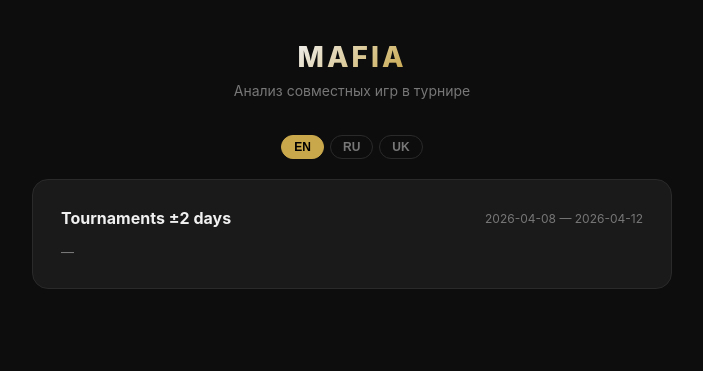
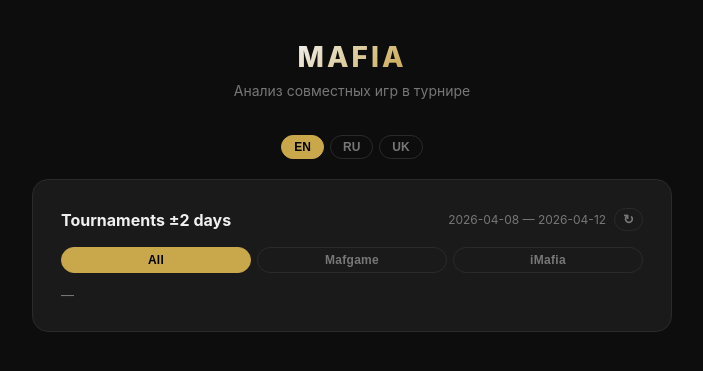
Before and after one commit to kuznetsov-ai/mafia-parser, a Flask app: page / in a window 1280 px wide. Shown: the top 371 px of the page, without its empty margins (288-991 px from the left). Run offline with Flask 2, Linux system fonts and the light colour scheme; data that the repository does not hold is empty.

Commit message:
Fix imafia.org seating parser: use div-based game layout instead of <table>
The parser incorrectly identified the participants list as a game table
because both share a 4-column structure. Rewrote fetch_imafia() to parse
actual game data from div.games_item elements in #tournament-results.
Added source filter tabs, cache refresh, iMafia badges, full docs.

Co-Authored-By: Claude Opus 4.6 (1M context) <noreply@anthropic.com>

```diff
--- a/app.py
+++ b/app.py
@@ -34,6 +34,213 @@ def cache_get(key):
 def cache_set(key, val):
     with _cache_lock:
         _cache[key] = {'val': val, 'ts': time.time()}
+
+
+def cache_bust(url):
+    """Remove a specific URL from cache."""
+    with _cache_lock:
+        keys_to_delete = [k for k in _cache if url in k]
+        for k in keys_to_delete:
+            del _cache[k]
+
+
+# ── imafia.org parser ──────────────────────────────────────────────────────
+
+def _is_game_table(rows):
+    """Check if a table is a game seating table (4 cols, digit seat, player name).
+    Legacy: only used for old-format imafia pages that still use <table> for games.
+    """
+    if len(rows) < 2:
+        return False
+    header_cells = rows[0].find_all(['td', 'th'])
+    header_text = ' '.join(c.get_text(strip=True) for c in header_cells)
+    if 'Гравець' in header_text or ('Б' in header_text and 'Ci' in header_text):
+        return False
+    valid_rows = 0
+    for row in rows:
+        cells = row.find_all('td')
+        if len(cells) != 4:
+            continue
+        seat = cells[0].get_text(strip=True)
+        player = cells[2].get_text(strip=True)
+        if seat.isdigit() and int(seat) <= 15 and re.search(r'[A-Za-zА-Яа-яёЁіІїЇєЄ]', player):
+            valid_rows += 1
+    return valid_rows >= 2
+
+
+def _extract_nick(raw):
+    """Extract nickname from 'Nick(Real Name)' format."""
+    m = re.match(r'^([^(]+)', raw)
+    return m.group(1).strip() if m else raw.strip()
+
+
+def fetch_imafia_tournaments(date_from, date_to):
+    """Fetch imafia.org tournament list filtered by date range."""
+    from bs4 import BeautifulSoup
+
+    cache_key = f'imafia_list:{date_from}:{date_to}'
+    cached = cache_get(cache_key)
+    if cached is not None:
+        return cached
+
+    try:
+        r = SESSION.get('https://imafia.org/tournaments', timeout=15)
+        r.raise_for_status()
+        soup = BeautifulSoup(r.text, 'html.parser')
+    except Exception:
+        return []
+
+    results = []
+    links = [l for l in soup.find_all('a', href=True) if '/tournament/' in l.get('href', '')]
+
+    for l in links:
+        text = l.get_text(separator=' ', strip=True)
+        # Date format: dd.mm.yy — use word boundary to avoid grabbing price digits
+        m = re.match(r'(\d{2})\.(\d{2})\.(\d{2})\b', text)
+        if not m:
+            continue
+        day, month, year = m.groups()
+        year = f'20{year}' if len(year) == 2 else year
+        date_str = f'{year}-{month}-{day}'
+
+        if not (date_from <= date_str <= date_to):
+            continue
+
+        tid = l['href'].split('/')[-1]
+        url = f'https://imafia.org/tournament/{tid}'
+
+        # Get proper name from tournament page h1 (uses the imafia cache)
+        name = _imafia_get_name(url) or f'iMafia #{tid}'
+
+        seating = has_imafia_seating(url)
+
+        results.append({
+            'id': tid,
+            'name': name or f'iMafia #{tid}',
+            'city': '',
+            'country': '',
+            'date': date_str,
+            'stars': '',
+            'online': 'online' in text.lower(),
+            'participants': 0,
+            'has_seating': seating,
+            'url': url,
+            'source': 'imafia',
+        })
+
+    cache_set(cache_key, results)
+    return results
+
+
+def _imafia_get_name(url):
+    """Get tournament name from imafia page (uses cached page data)."""
+    try:
+        from bs4 import BeautifulSoup
+        cache_key = f'imafia_name:{url}'
+        cached = cache_get(cache_key)
+        if cached:
+            return cached
+        r = SESSION.get(url, timeout=10)
+        soup = BeautifulSoup(r.text, 'html.parser')
+        h1 = soup.find('h1')
+        name = h1.get_text(strip=True).replace('share', '').strip() if h1 else ''
+        cache_set(cache_key, name)
+        return name
+    except Exception:
+        return ''
+
+
+def has_imafia_seating(url):
+    """Check if imafia tournament has seating data."""
+    cache_key = f'imafia_seating:{url}'
+    cached = cache_get(cache_key)
+    if cached is not None:
+        return cached
+    try:
+        data = fetch_imafia(url)
+        result = len(data.get('game_tables', [])) > 0
+    except Exception:
+        result = False
+    cache_set(cache_key, result)
+    return result
+
+
+def fetch_imafia(url):
+    """Fetch imafia.org tournament page and return game_tables.
+
+    game_tables: list of lists — each inner list is players at one game table.
+    Games are parsed from div.games_item elements (not <table>).
+    """
+    from bs4 import BeautifulSoup
+
+    cache_key = f'imafia:{url}'
+    cached = cache_get(cache_key)
+    if cached:
+        return cached
+
+    r = SESSION.get(url, timeout=15)
+    r.raise_for_status()
+    soup = BeautifulSoup(r.text, 'html.parser')
+
+    game_tables = []
+
+    # imafia uses div-based layout for games, not <table>
+    results_section = soup.find('div', id='tournament-results')
+    if results_section:
+        game_items = results_section.find_all(
+            'div', class_=lambda c: c and 'games_item_js' in c.split())
+        for gi in game_items:
+            content = gi.find('div', class_='games_item_content')
+            if not content:
+                continue
+            players_in_game = []
+            rows = content.find_all(
+                'div', class_=lambda c: c and 'games_item_tr' in c.split(),
+                recursive=False)
+            for row in rows:
+                tds = row.find_all('div', class_='games_item_td', recursive=False)
+                # Structure: [#seat, role_icon, score, player_name, link, best_move]
+                if len(tds) >= 4:
+                    nick = tds[3].get_text(strip=True)
+                    if nick:
+                        players_in_game.append(nick)
+            if players_in_game:
+                game_tables.append(players_in_game)
+
+    result = {'game_tables': game_tables}
+    cache_set(cache_key, result)
+    return result
+
+
+def imafia_get_players(data):
+    """Get all unique players from imafia game tables."""
+    players = set()
+    for table in data['game_tables']:
+        players.update(table)
+    return sorted(players)
+
+
+def imafia_analyze(data, target_nickname):
+    """Count joint games for target player from imafia data."""
+    joint_games = defaultdict(int)
+    player_games = defaultdict(int)
+    target_games = 0
+
+    for players in data['game_tables']:
+        for p in players:
+            player_games[p] += 1
+        if target_nickname in players:
+            target_games += 1
+            for p in players:
+                if p != target_nickname:
+                    joint_games[p] += 1
+
+    results = [
+        {'player': p, 'joint': c, 'total': player_games[p],
+         'pct': round(c / target_games * 100) if target_games else 0}
+        for p, c in sorted(joint_games.items(), key=lambda x: x[1], reverse=True)
+    ]
+    return results, target_games
 
 
 def get_inertia_data(url):
@@ -202,11 +409,31 @@ def api_tournaments():
 
         result.sort(key=lambda t: t['date'])
 
+        # Add source tag for mafgame tournaments
+        for t in result:
+            t['source'] = 'mafgame'
+
+        # Merge imafia tournaments
+        try:
+            imafia_tournaments = fetch_imafia_tournaments(date_from, date_to)
+            result.extend(imafia_tournaments)
+        except Exception:
+            pass  # Don't fail if imafia is unavailable
+
+        result.sort(key=lambda t: t['date'])
+
         payload = {'tournaments': result, 'date_from': date_from, 'date_to': date_to}
         cache_set(cache_key, payload)
         return jsonify(payload)
     except Exception as e:
         return jsonify({'error': str(e)}), 500
+
+
+def _detect_site(url):
+    """Detect which site the URL belongs to."""
+    if 'imafia.org' in url:
+        return 'imafia'
+    return 'mafgame'
 
 
 @app.route('/api/players')
@@ -215,11 +442,17 @@ def api_players():
     if not url:
         return jsonify({'error': 'URL is required'}), 400
     try:
-        props = get_inertia_data(url)
-        seats = parse_seats(props)
-        if not seats:
-            return jsonify({'error': 'Seating not ready — no game data available yet'}), 404
-        players = get_all_players(seats)
+        if _detect_site(url) == 'imafia':
+            data = fetch_imafia(url)
+            players = imafia_get_players(data)
+            if not players:
+                return jsonify({'error': 'Seating not ready — no game data available yet'}), 404
+        else:
+            props = get_inertia_data(url)
+            seats = parse_seats(props)
+            if not seats:
+                return jsonify({'error': 'Seating not ready — no game data available yet'}), 404
+            players = get_all_players(seats)
         return jsonify({'players': players})
     except Exception as e:
         return jsonify({'error': str(e)}), 500
@@ -232,15 +465,24 @@ def api_analyze():
     if not url or not nickname:
         return jsonify({'error': 'URL and nickname are required'}), 400
     try:
-        props = get_inertia_data(url)
-        seats = parse_seats(props)
-        results, total = analyze(seats, nickname)
+        if _detect_site(url) == 'imafia':
+            data = fetch_imafia(url)
+            players = imafia_get_players(data)
+            results, total = imafia_analyze(data, nickname)
+        else:
+            props = get_inertia_data(url)
+            seats = parse_seats(props)
+            players = get_all_players(seats)
+            results, total = analyze(seats, nickname)
+
         if not results:
-            players = get_all_players(seats)
             # Fallback: case-insensitive match
             match = next((p for p in players if p.lower() == nickname.lower()), None)
             if match:
-                results, total = analyze(seats, match)
+                if _detect_site(url) == 'imafia':
+                    results, total = imafia_analyze(data, match)
+                else:
+                    results, total = analyze(seats, match)
                 nickname = match
             else:
                 return jsonify({'error': f'Player "{nickname}" not found in this tournament.'}), 404
@@ -249,5 +491,18 @@ def api_analyze():
         return jsonify({'error': str(e)}), 500
 
 
+@app.route('/api/refresh', methods=['POST'])
+def api_refresh():
+    """Force clear cache for a specific tournament URL."""
+    url = request.json.get('url', '').strip() if request.json else ''
+    if url:
+        cache_bust(url)
+    else:
+        # Clear all cache
+        with _cache_lock:
+            _cache.clear()
+    return jsonify({'ok': True})
+
+
 if __name__ == '__main__':
     app.run(debug=True, port=5055)
--- a/templates/index.html
+++ b/templates/index.html
@@ -193,6 +193,15 @@
       margin-right: 6px;
     }
     @keyframes spin { to { transform: rotate(360deg); } }
+  .src-btn {
+    padding: 5px 14px; border-radius: 20px; border: 1px solid var(--border);
+    background: transparent; color: var(--muted); font-size: 12px; font-weight: 600;
+    cursor: pointer; transition: all .2s; letter-spacing: .3px;
+  }
+  .src-btn:hover { border-color: var(--accent); color: var(--text); }
+  .src-btn.active { background: var(--accent); color: #000; border-color: var(--accent); }
+  .src-btn.imafia-btn.active { background: #c39; border-color: #c39; color: #fff; }
+  .src-btn.imafia-btn:hover:not(.active) { border-color: #c39; color: #c39; }
   .lang-switcher { display:flex; gap:6px; margin-bottom:20px; }
   .lang-btn {
     padding:4px 12px; border-radius:20px; border:1px solid var(--border);
@@ -214,7 +223,15 @@
   <div class="tournaments-card" id="tournamentsBlock">
     <div class="tournaments-header">
       <div class="tournaments-title" data-i18n="tourTitle">Tournaments ±2 days</div>
-      <div class="date-range" id="dateRange"></div>
+      <div style="display:flex;gap:8px;align-items:center">
+        <div class="date-range" id="dateRange"></div>
+        <button class="lang-btn" id="btnRefresh" onclick="refreshCache()" title="Refresh cache" style="padding:3px 8px;font-size:13px">↻</button>
+      </div>
+    </div>
+    <div style="display:flex;gap:6px;margin-bottom:14px;margin-top:4px">
+      <button class="src-btn active" onclick="setSource('all')" id="tab-all" data-i18n="srcAll">All</button>
+      <button class="src-btn" onclick="setSource('mafgame')" id="tab-mafgame">Mafgame</button>
+      <button class="src-btn imafia-btn" onclick="setSource('imafia')" id="tab-imafia">iMafia</button>
     </div>
     <div id="tournamentsList"><div style="color:var(--muted);font-size:13px"><span class="spinner"></span> <span data-i18n="loading">Loading tournaments...</span></div></div>
   </div>
@@ -276,6 +293,7 @@
         jointWith: nick => `Joint games: ${nick}`,
         openLink: name => `🔗 ${name}`,
         loadingPlayers: 'Loading players...',
+        srcAll: 'All', refreshed: '✓ Cache cleared',
       },
       ru: {
         subtitle: 'Анализ совместных игр в турнире',
@@ -289,6 +307,7 @@
         colPlayer: 'Игрок', colJoint: 'Совместных', colTotal: 'Всего в турнире', colPct: '% встреч',
         seatingYes: '✓ рассадка есть', seatingNo: '⏳ рассадки нет',
         todayLine: '— сегодня',
+        srcAll: 'Все', refreshed: '✓ Кэш обновлён',
         loadedPlayers: n => `✓ Загружено ${n} игроков`,
         noSeating: 'Рассадка ещё не готова — данные по играм отсутствуют',
         errPrefix: 'Ошибка: ',
@@ -314,10 +333,12 @@
         jointWith: nick => `Спільні ігри: ${nick}`,
         openLink: name => `🔗 ${name}`,
         loadingPlayers: 'Завантажую гравців...',
+        srcAll: 'Всі', refreshed: '✓ Кеш оновлено',
       }
     };
     let lang = 'en';
     let T = I18N.en;
+    let _source = 'all'; // 'all' | 'mafgame' | 'imafia'
 
     function setLang(l) {
       lang = l; T = I18N[l];
@@ -338,6 +359,27 @@
     }
 
     let _tournamentData = null;
+
+    function setSource(src) {
+      _source = src;
+      ['all','mafgame','imafia'].forEach(s => {
+        document.getElementById('tab-'+s)?.classList.toggle('active', s === src);
+      });
+      if (_tournamentData) renderTournaments(_tournamentData);
+    }
+
+
+    async function refreshCache() {
+      const btn = document.getElementById('btnRefresh');
+      btn.textContent = '...';
+      btn.disabled = true;
+      await fetch('/api/refresh', {method:'POST', headers:{'Content-Type':'application/json'}, body:JSON.stringify({})});
+      _tournamentData = null;
+      document.getElementById('tournamentsList').innerHTML = `<div style="color:var(--muted);font-size:13px"><span class="spinner"></span> ${T.loading}</div>`;
+      await loadTournaments();
+      btn.textContent = '↻';
+      btn.disabled = false;
+    }
 
     const urlInput = document.getElementById('url');
     const nicknameInput = document.getElementById('nicknameInput');
@@ -434,13 +476,19 @@
       const today = new Date().toISOString().slice(0,10);
       document.getElementById('dateRange').textContent = `${data.date_from} — ${data.date_to}`;
       const list = document.getElementById('tournamentsList');
-      if (!data.tournaments.length) {
+
+      // Filter by source
+      let tournaments = data.tournaments;
+      if (_source === 'mafgame') tournaments = tournaments.filter(t => t.url.includes('mafgame.org'));
+      if (_source === 'imafia') tournaments = tournaments.filter(t => t.url.includes('imafia.org'));
+
+      if (!tournaments.length) {
         list.innerHTML = '<p style="color:var(--muted);font-size:13px">—</p>';
         return;
       }
       let html = '';
       let todayShown = false;
-      data.tournaments.forEach(t => {
+      tournaments.forEach(t => {
         if (!todayShown && t.date >= today) {
           html += `<div class="today-line">${T.todayLine} ${today} —</div>`;
           todayShown = true;
@@ -452,15 +500,20 @@
           ? `<span class="t-badge badge-seating">${T.seatingYes}</span>`
           : `<span class="t-badge badge-no-seating">${T.seatingNo}</span>`;
         const onlineBadge = t.online ? '<span class="t-badge badge-online">online</span>' : '';
+        const sourceBadge = t.source === 'imafia' ? '<span class="t-badge" style="background:rgba(155,89,182,.15);color:#c39;border:1px solid rgba(155,89,182,.3);font-size:10px;padding:1px 6px">iMafia</span>' : '';
+        const location = [t.city, t.country].filter(Boolean).join(', ');
         html += `
           <div class="tournament-item" onclick="selectTournament('${t.url}', '${t.name.replace(/'/g,"\\'")}')">
             <div class="t-date"><div class="day">${day}</div><div class="month">${month}</div></div>
             <div class="t-info">
-              <div class="t-name">${t.name} ${t.stars}</div>
+              <div class="t-name" style="display:flex;align-items:center;flex-wrap:wrap;gap:6px">
+                <span>${t.name} ${t.stars}</span>
+                ${seatingBadge}
+                ${sourceBadge}
+              </div>
               <div class="t-meta">
-                <span>📍 ${t.city}, ${t.country}</span>
-                <span>👥 ${t.participants}</span>
-                ${seatingBadge}
+                ${location ? `<span>📍 ${location}</span>` : ''}
+                ${t.participants ? `<span>👥 ${t.participants}</span>` : ''}
                 ${onlineBadge}
               </div>
             </div>
```
Also changed, not shown: docs/releases/RELEASE_10_04.md (added, +34 -0 lines), README.md.
